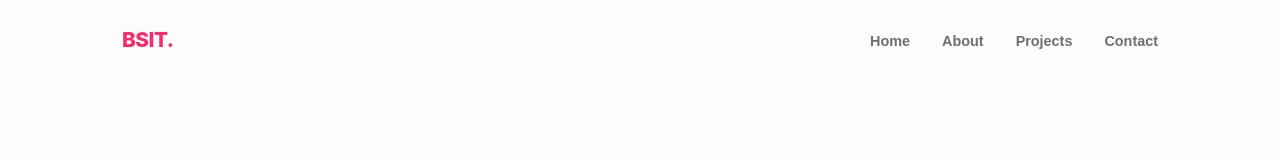
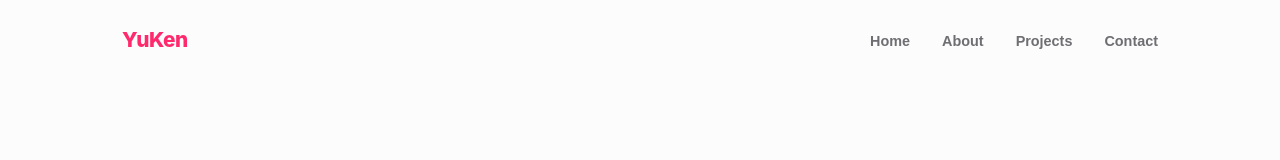
Before and after one commit to YuKennnn/Portfolio-Website, a Vue app: page / in a window 1280 px wide. Shown: the top 160 px of the page. Built offline with nearby package versions, Linux system fonts and the light colour scheme.

Commit message:
eight commit

```diff
--- a/src/App.vue
+++ b/src/App.vue
@@ -286,7 +286,7 @@ onUnmounted(() => {
 
     <nav class="navbar slide-down" :class="{ 'navbar-scrolled': isNavScrolled }">
       <div class="nav-content">
-        <div class="logo">BSIT.</div>
+        <div class="logo">YuKen</div>
         <div class="nav-links">
           <button @click="scrollTo('home')">Home</button>
           <button @click="scrollTo('about')">About</button>
```
